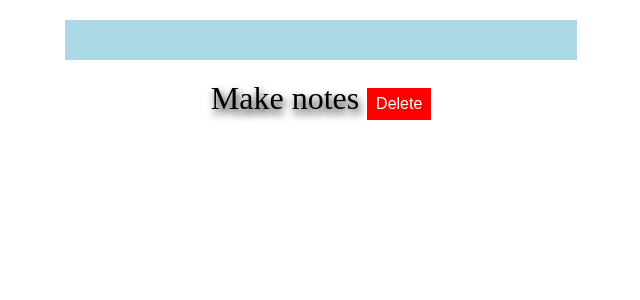
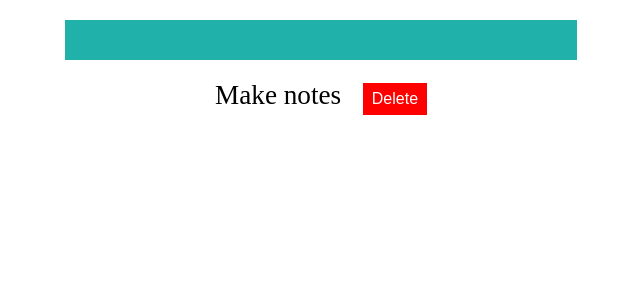
Before and after one commit to AnuragBisht71/React, a React (Create React App) app: page / in a window 1280 px wide. Shown: the top 300 px of the page, without its empty margins (319-959 px from the left). Built offline with nearby package versions, Linux system fonts and the light colour scheme.

Commit message:
delete implemented

```diff
--- a/public/style.css
+++ b/public/style.css
@@ -10,27 +10,13 @@
     height: 40px;
     width: 40%;
     margin-top: 20px;
-    font-size: 1.2rem;
-    border: none;
-    outline: none;
+    font-size: 1.4rem;
     margin-bottom: 20px;
 }
 
 li {
     list-style: none;
-    font-size: 2rem;
+    font-size: 1.7rem;
     text-align: center;
     margin-bottom: 20px;
-    text-shadow: 2px 5px 8px;
 }
-
-button {
-    height: 2rem;
-    width: 4rem;
-    border: none;
-    outline: none;
-    background-color: red;
-    color: white;
-    font-size: 1rem;
-    cursor: pointer;
-}
--- a/src/App.css
+++ b/src/App.css
@@ -1,3 +1,19 @@
 input {
-    background-color: lightblue;
+    background-color: lightseagreen;
+    border: none;
+    outline: none;
+    color: white;
 }
+
+button {
+    height: 2rem;
+    width: 4rem;
+    border: none;
+    outline: none;
+    background-color: red;
+    color: white;
+    font-size: 16px;
+    cursor: pointer;
+    text-align: center;
+    margin-left: 15px;
+}
```
